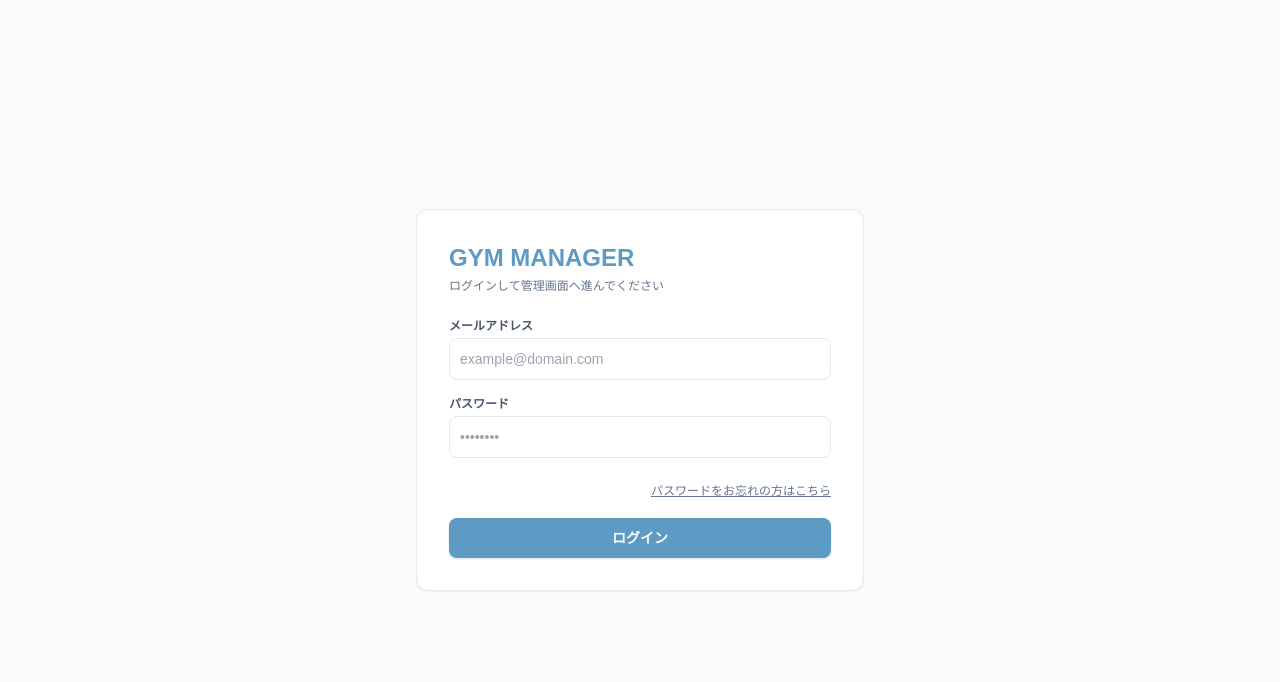
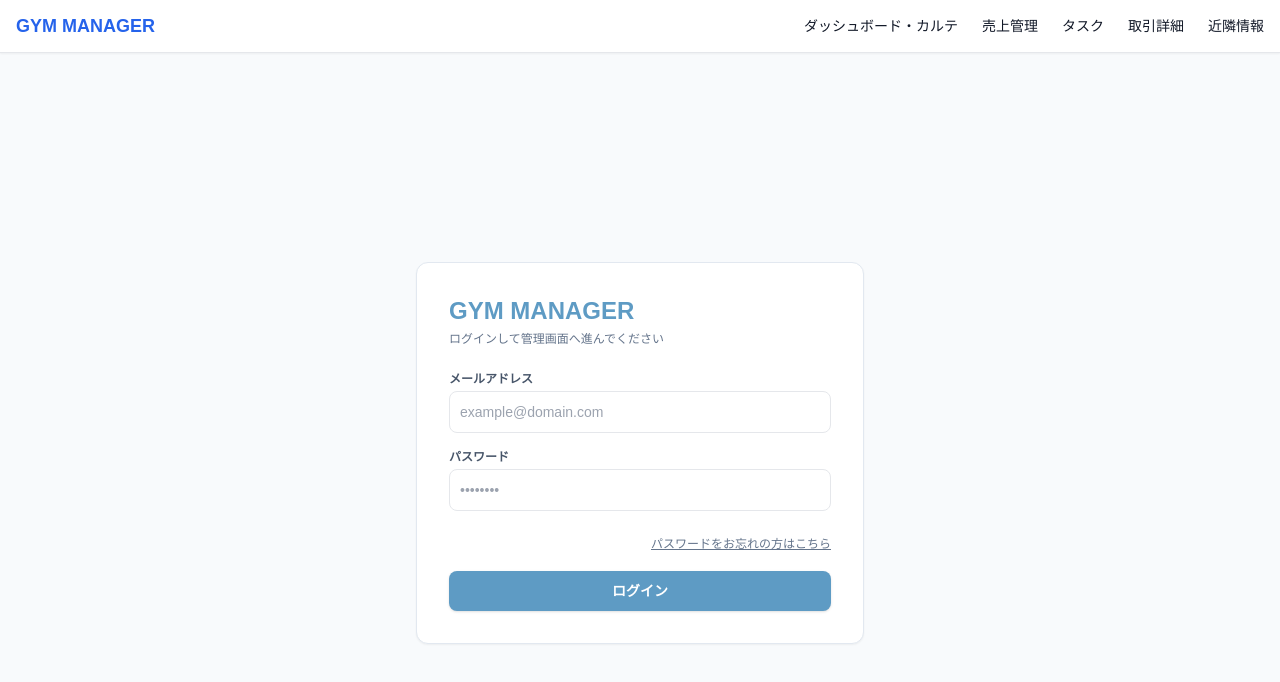
Before and after one commit to 2025golazo-bot/GOLAZO, a Next.js app: page /login in a window 1280 px wide. Shown: the top 682 px of the page. Built offline with nearby package versions, Linux system fonts and the light colour scheme.

Commit message:
Update layout.tsx

```diff
--- a/app/layout.tsx
+++ b/app/layout.tsx
@@ -12,9 +12,25 @@ export default function RootLayout({
 }) {
   return (
     <html lang="ja">
-      <body>
-        {/* layout.tsx 側の header タグや nav タグを削除し、children のみにします */}
-        {children}
+      <body className="bg-gray-50 text-gray-900 min-h-screen flex flex-col">
+        {/* 共通ナビゲーションバー（昨日登録された各ページへのリンク） */}
+        <header className="bg-white border-b shadow-sm sticky top-0 z-50">
+          <div className="max-w-7xl mx-auto px-4 py-3 flex justify-between items-center">
+            <h1 className="font-bold text-lg text-blue-600">GYM MANAGER</h1>
+            <nav className="flex gap-6 text-sm font-medium">
+              <a href="/" className="hover:text-blue-600 transition-colors">ダッシュボード・カルテ</a>
+              <a href="/sales" className="hover:text-blue-600 transition-colors">売上管理</a>
+              <a href="/task-manager" className="hover:text-blue-600 transition-colors">タスク</a>
+              <a href="/transactions" className="hover:text-blue-600 transition-colors">取引詳細</a>
+              <a href="/local-info" className="hover:text-blue-600 transition-colors">近隣情報</a>
+            </nav>
+          </div>
+        </header>
+
+        {/* 各ページの中身（変更なし） */}
+        <main className="flex-1">
+          {children}
+        </main>
       </body>
     </html>
   );
```
